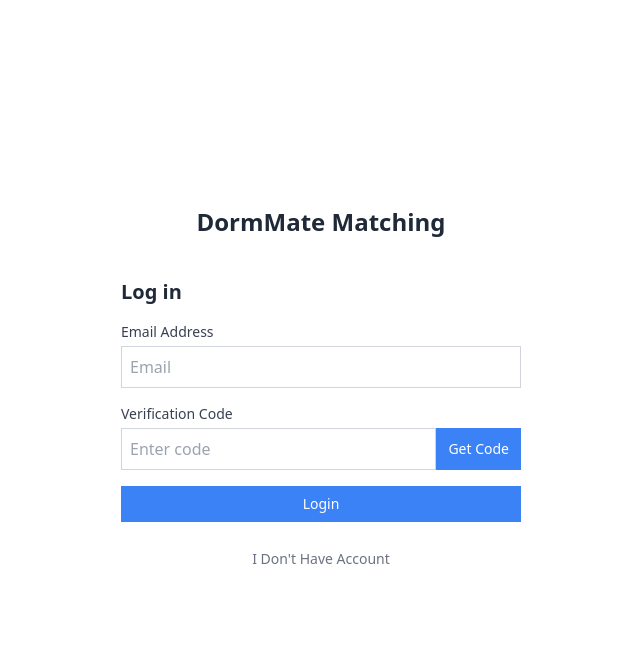
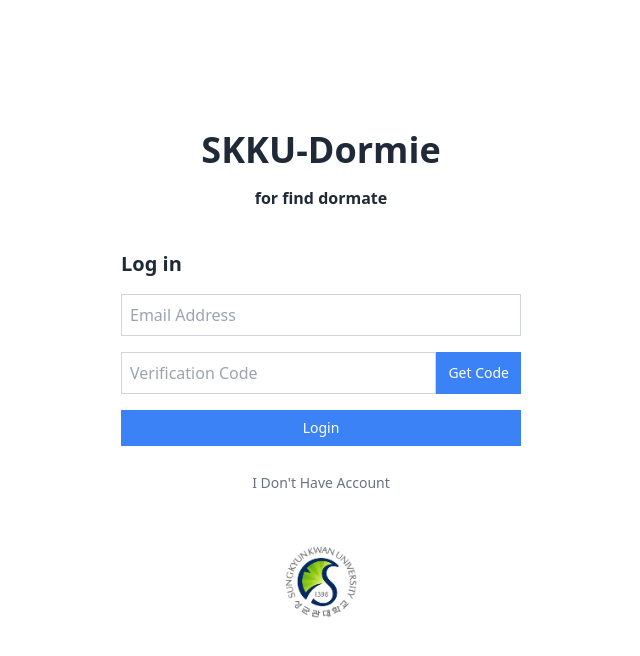
Before and after one commit to Jokuna/SWE3002, a Nuxt app in the folder Frontend/: page /login in a window 1280 px wide. Shown: the top 656 px of the page, without its empty margins (319-959 px from the left). Built offline with nearby package versions, Linux system fonts and the light colour scheme.

Commit message:
[Frontend] login, signup

```diff
--- a/Frontend/pages/login.vue
+++ b/Frontend/pages/login.vue
@@ -1,7 +1,8 @@
 <template>
   <div class="flex flex-col items-center justify-center min-h-screen bg-white">
     <!-- Header -->
-    <h1 class="text-2xl font-bold text-gray-800 mb-4">DormMate Matching</h1>
+    <h1 class="text-4xl font-bold text-gray-800 mb-4">SKKU-Dormie</h1>
+    <p class="text-base font-bold text-gray-800 mb-4">for find dormate</p>
 
     <!-- Login Form -->
     <div class="w-full max-w-md bg-white p-6">
@@ -10,14 +11,14 @@
       <form class="space-y-4">
         <!-- Email Input -->
         <div>
-          <label for="email" class="block text-sm font-medium text-gray-700">
+          <!-- <label for="email" class="block text-sm font-medium text-gray-700">
             Email Address
-          </label>
+          </label> -->
           <div class="mt-1 relative">
             <input
               id="email"
               type="email"
-              placeholder="Email"
+              placeholder="Email Address"
               class="w-full border border-gray-300 p-2 focus:outline-none focus:ring-2 focus:ring-blue-500"
             />
           </div>
@@ -25,17 +26,17 @@
 
         <!-- Verification Code -->
         <div>
-          <label
+          <!-- <label
             for="verification"
             class="block text-sm font-medium text-gray-700"
           >
             Verification Code
-          </label>
+          </label> -->
           <div class="mt-1 flex">
             <input
               id="verification"
               type="text"
-              placeholder="Enter code"
+              placeholder="Verification Code"
               class="flex-1 border border-gray-300 p-2 focus:outline-none focus:ring-2 focus:ring-blue-500"
             />
             <button
@@ -48,11 +49,19 @@
         </div>
 
         <!-- Login Button -->
+        <!-- <button
+          type="submit"
+          class="w-full bg-blue-500 text-white py-2 text-sm font-medium hover:bg-blue-600 focus:outline-none focus:ring-2 focus:ring-blue-500"
+        >
+          Login
+        </button> -->
+
+        <!-- Demo용 -->
         <button
           type="submit"
           class="w-full bg-blue-500 text-white py-2 text-sm font-medium hover:bg-blue-600 focus:outline-none focus:ring-2 focus:ring-blue-500"
         >
-          Login
+          <NuxtLink to="/chat"> Login </NuxtLink>
         </button>
       </form>
 
@@ -64,6 +73,10 @@
         >
           I Don't Have Account
         </NuxtLink>
+      </div>
+
+      <div class="flex justify-center mt-6">
+        <img src="/skku_logo.jpg" alt="SKKU Logo" class="h-32" />
       </div>
     </div>
   </div>
--- a/Frontend/pages/signup.vue
+++ b/Frontend/pages/signup.vue
@@ -1,7 +1,8 @@
 <template>
   <div class="flex flex-col items-center justify-center min-h-screen bg-white">
     <!-- Header -->
-    <h1 class="text-2xl font-bold text-gray-800 mb-4">DormMate Matching</h1>
+    <h1 class="text-4xl font-bold text-gray-800 mb-4">SKKU-Dormie</h1>
+    <p class="text-base font-bold text-gray-800 mb-4">for find dormate</p>
 
     <!-- Sign Up Form -->
     <div class="w-full max-w-md bg-white p-6">
@@ -10,14 +11,14 @@
       <form class="space-y-4">
         <!-- Email Number Input -->
         <div>
-          <label for="email" class="block text-sm font-medium text-gray-700">
+          <!-- <label for="email" class="block text-sm font-medium text-gray-700">
             Email Address
-          </label>
+          </label> -->
           <div class="mt-1 relative">
             <input
               id="email"
               type="email"
-              placeholder="Email"
+              placeholder="Email Address"
               class="w-full border border-gray-300 p-2 focus:outline-none focus:ring-2 focus:ring-blue-500"
             />
           </div>
@@ -25,17 +26,17 @@
 
         <!-- Verification Code -->
         <div>
-          <label
+          <!-- <label
             for="verification"
             class="block text-sm font-medium text-gray-700"
           >
             Verification Code
-          </label>
+          </label> -->
           <div class="mt-1 flex">
             <input
               id="verification"
               type="text"
-              placeholder="Enter code"
+              placeholder="Verification Code"
               class="flex-1 border border-gray-300 p-2 focus:outline-none focus:ring-2 focus:ring-blue-500"
             />
             <button
@@ -65,6 +66,10 @@
           I have account
         </a>
       </div>
+
+      <div class="flex justify-center mt-6">
+        <img src="/skku_logo.jpg" alt="SKKU Logo" class="h-32" />
+      </div>
     </div>
   </div>
 </template>
```
Also changed, not shown: Frontend/public/skku_logo.jpg (added).
